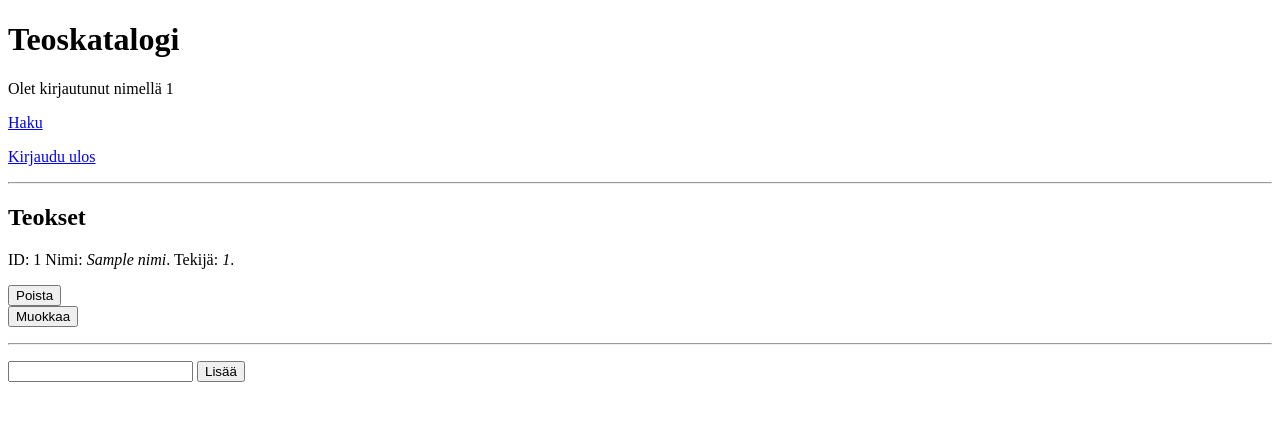
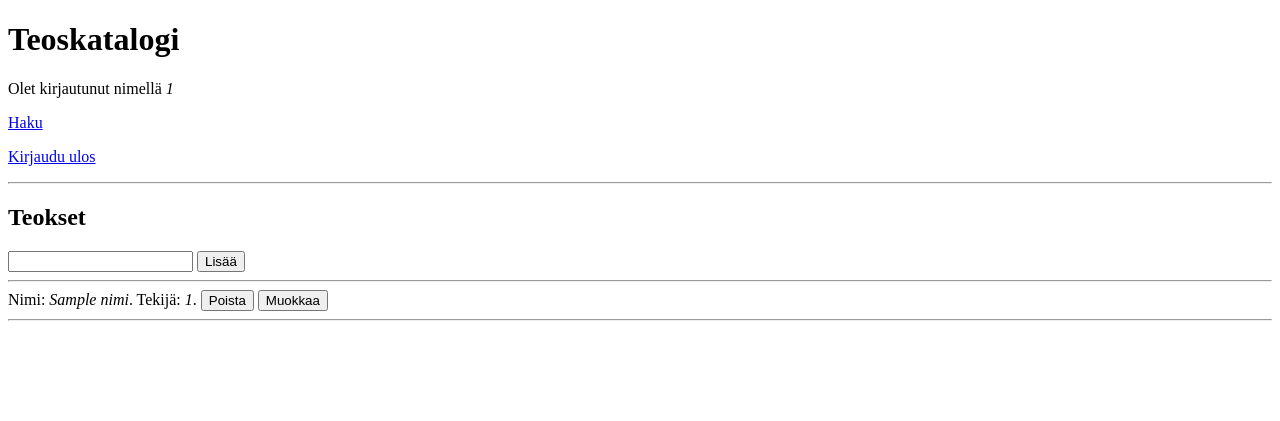
Before and after one commit to MiraHyvn/teoskatalogi, a Flask app: template templates/index.html in a window 1280 px wide. Shown: the top 421 px of the page. Run offline with Flask 3, Linux system fonts and the light colour scheme; the visitor is signed in with stand-in values (Sample User, id 1); the template is opened without the code that fills it: most values are stand-ins (such as "Sample title", 1, 10 or a date in 2020).

Commit message:
Järjestetty etusivua uudestaan

```diff
--- a/templates/index.html
+++ b/templates/index.html
@@ -7,7 +7,7 @@
   <h1> Teoskatalogi </h1>
   {% if session.kayttajatunnus %}
   <p>
-    Olet kirjautunut nimellä {{session.kayttajatunnus}}
+    Olet kirjautunut nimellä <i> {{session.kayttajatunnus}} </i>
   </p>
   <p>
     <a href="/haku"> Haku </a>
@@ -17,28 +17,26 @@
   </p>
   <hr />
   <h2> Teokset </h2>
+  <form action="/luo_teos" method="post">
+    <input type="text" name="uusi_teos_nimi" />
+    <input type="submit" value="Lisää" />
+  </form>
+  <hr />
   {% for teos in teokset %}
-  <p>
-    ID: {{teos["id"]}}
+    <div>
       Nimi: <i>{{ teos["nimi"] }}</i>.
       Tekijä: <i>{{teos["kayttaja_id"]}}</i>.
       {% if session.kayttajatunnus == teos["kayttaja_id"] %}
-      <form action="/poista_teos/{{teos["id"]}}" method="post">
+        <form action="/poista_teos/{{teos["id"]}}" method="post" style="display:inline">
           <input type="submit" value="Poista" />
         </form>
-      <form action="/muokkaa_teosta/{{teos["id"]}}" method="get">
+        <form action="/muokkaa_teosta/{{teos["id"]}}" method="get" style="display:inline">
           <input type="submit" value="Muokkaa" />
         </form>
       {% endif %}
-  </p>
+    </div>
     <hr />
   {% endfor %}
-  <form action="/luo_teos" method="post" class="inline">
-    <p>
-      <input type="text" name="uusi_teos_nimi" />
-      <input type="submit" value="Lisää" />
-    </p>
-  </form>
   {% else %}
   <form action="/kirjaudu" method="post">
     <p>
```
Lines whose indentation alone changed are shown as unchanged.
